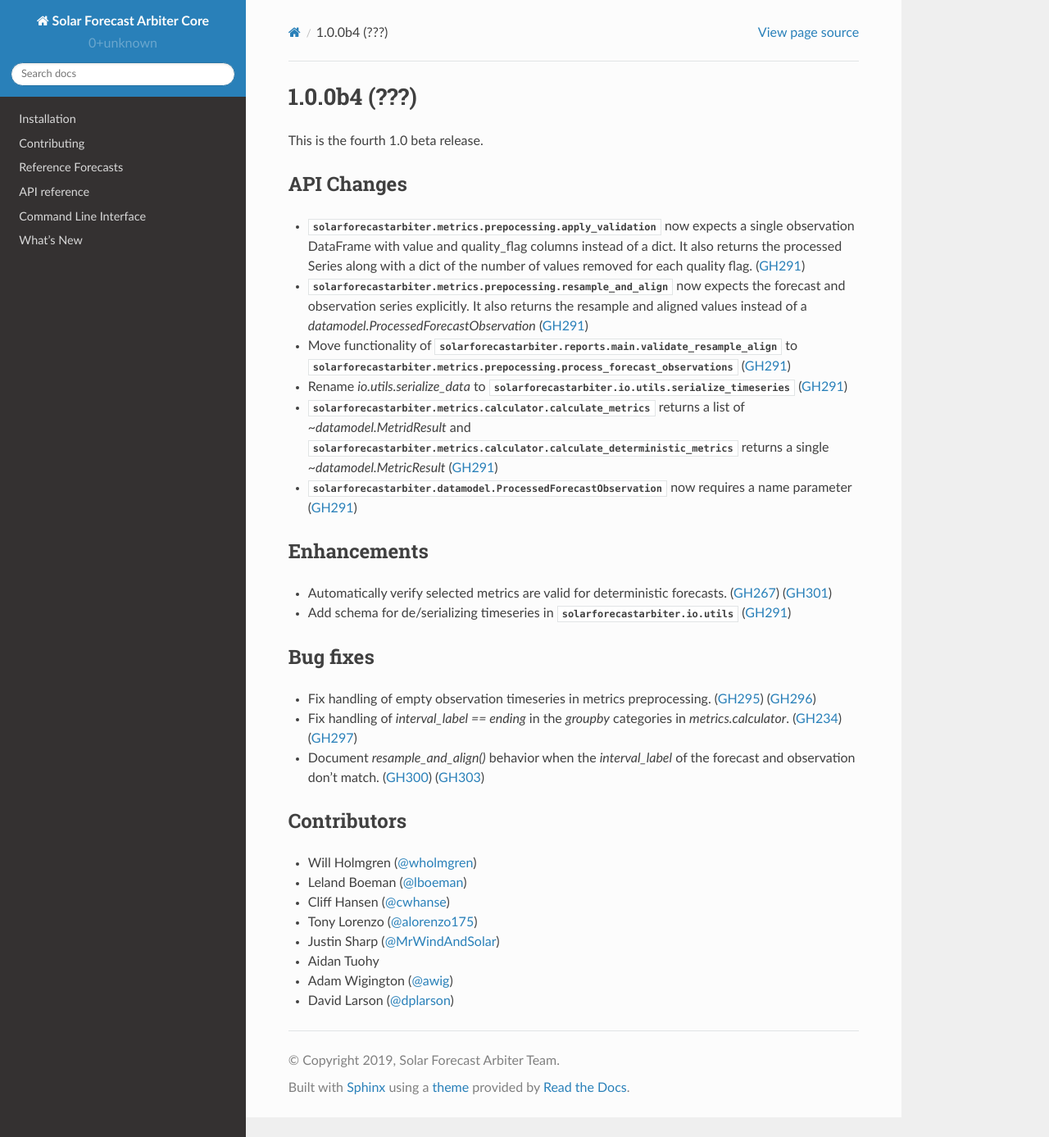
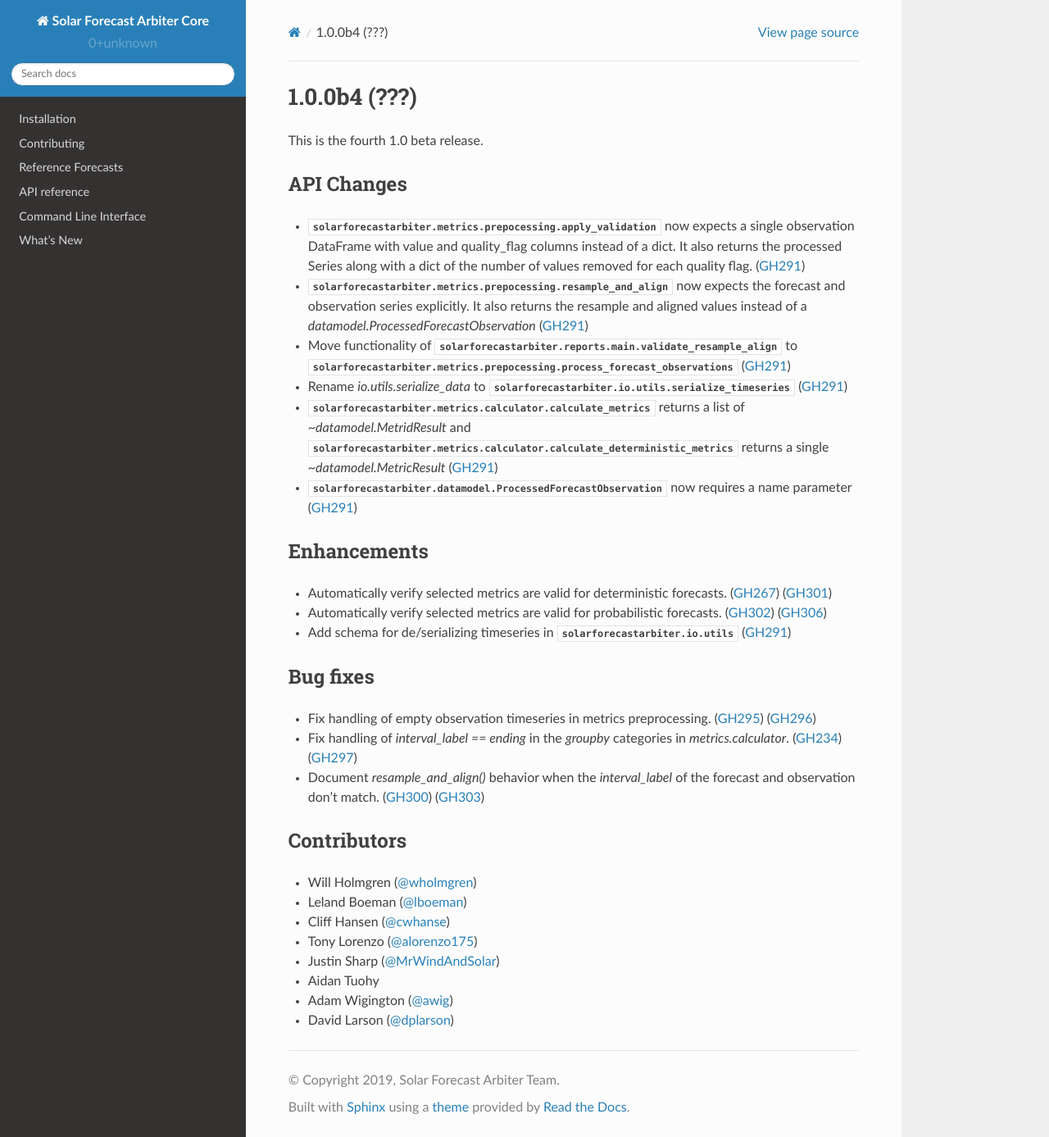
Before and after one commit to SolarArbiter/solarforecastarbiter-core, a Sphinx documentation site: the page built from docs/source/whatsnew/1.0.0b4.rst, in a window 1280 px wide and 1387 px high. Shown: the whole window at 82% size. Built offline with Sphinx 7.4.7 and the Read the Docs theme 2.0.0, drawn with Linux system fonts in a browser that asks for light colours.

Commit message:
Add note to `docs/whatsnew`

```diff
--- a/docs/source/whatsnew/1.0.0b4.rst
+++ b/docs/source/whatsnew/1.0.0b4.rst
@@ -18,6 +18,7 @@ API Changes
 Enhancements
 ~~~~~~~~~~~~
 * Automatically verify selected metrics are valid for deterministic forecasts. (:issue:`267`) (:pull:`301`)
+* Automatically verify selected metrics are valid for probabilistic forecasts. (:issue:`302`) (:pull:`306`)
 * Add schema for de/serializing timeseries in :py:mod:`solarforecastarbiter.io.utils` (:pull:`291`)
 
 Bug fixes
```
